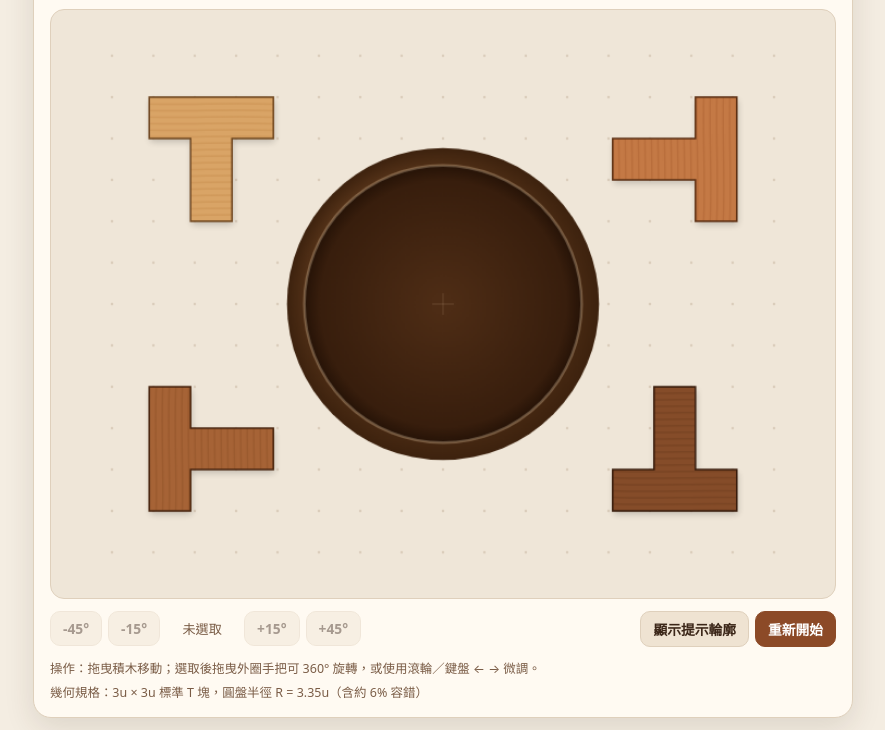
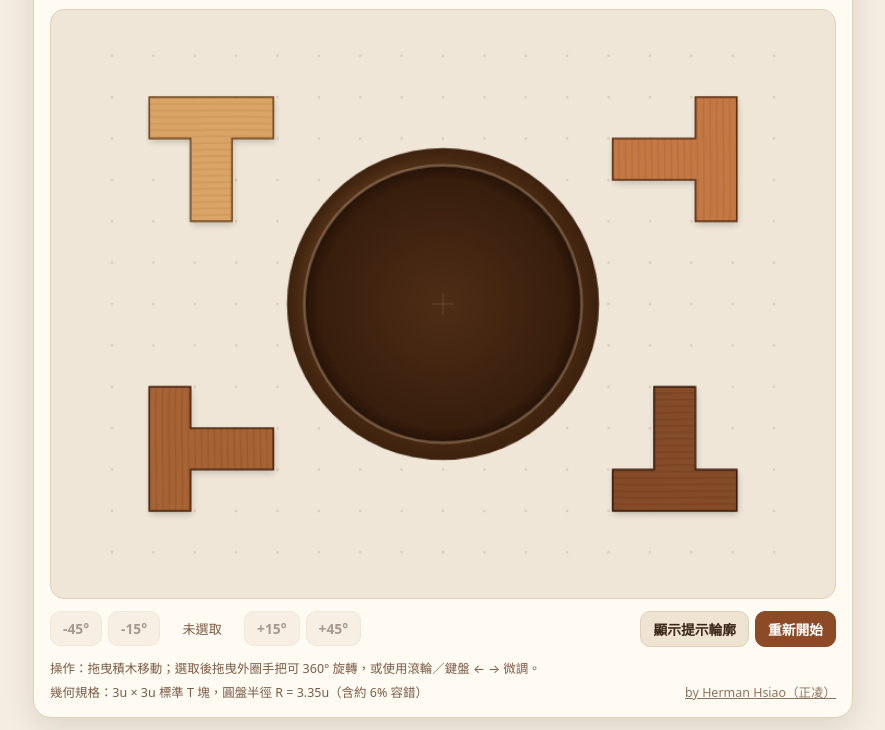
Before and after one commit to herman917/4TPuzzle, a plain HTML site: page index.html in a window 1280 px wide. Shown: the part 77-807 px from the top of the page, without its empty margins (197-1082 px from the left). Drawn offline with Linux system fonts and the light colour scheme.

Commit message:
chore: add author backlink to herman-home

```diff
--- a/index.html
+++ b/index.html
@@ -418,6 +418,7 @@
     <div class="hint-tip">
       <span>操作：拖曳積木移動；選取後拖曳外圈手把可 360° 旋轉，或使用滾輪／鍵盤 ← → 微調。</span>
       <span>幾何規格：3u × 3u 標準 T 塊，圓盤半徑 R = 3.35u（含約 6% 容錯）</span>
+      <span><a href="https://herman917.github.io/herman-home/" target="_blank" rel="noopener noreferrer" style="color:inherit;text-decoration:underline;opacity:0.85;">by Herman Hsiao（正凌）</a></span>
     </div>
   </div>
 
```
